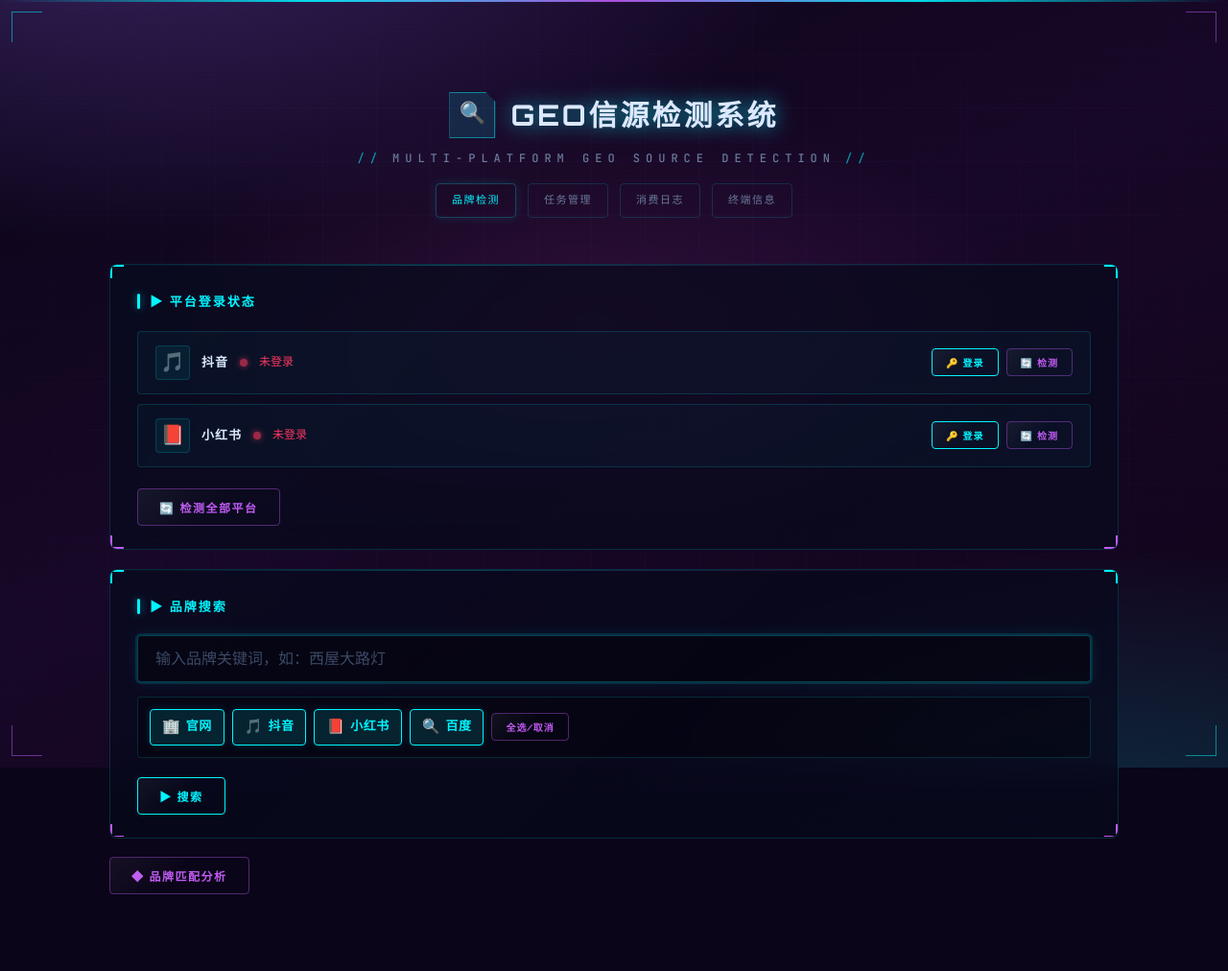
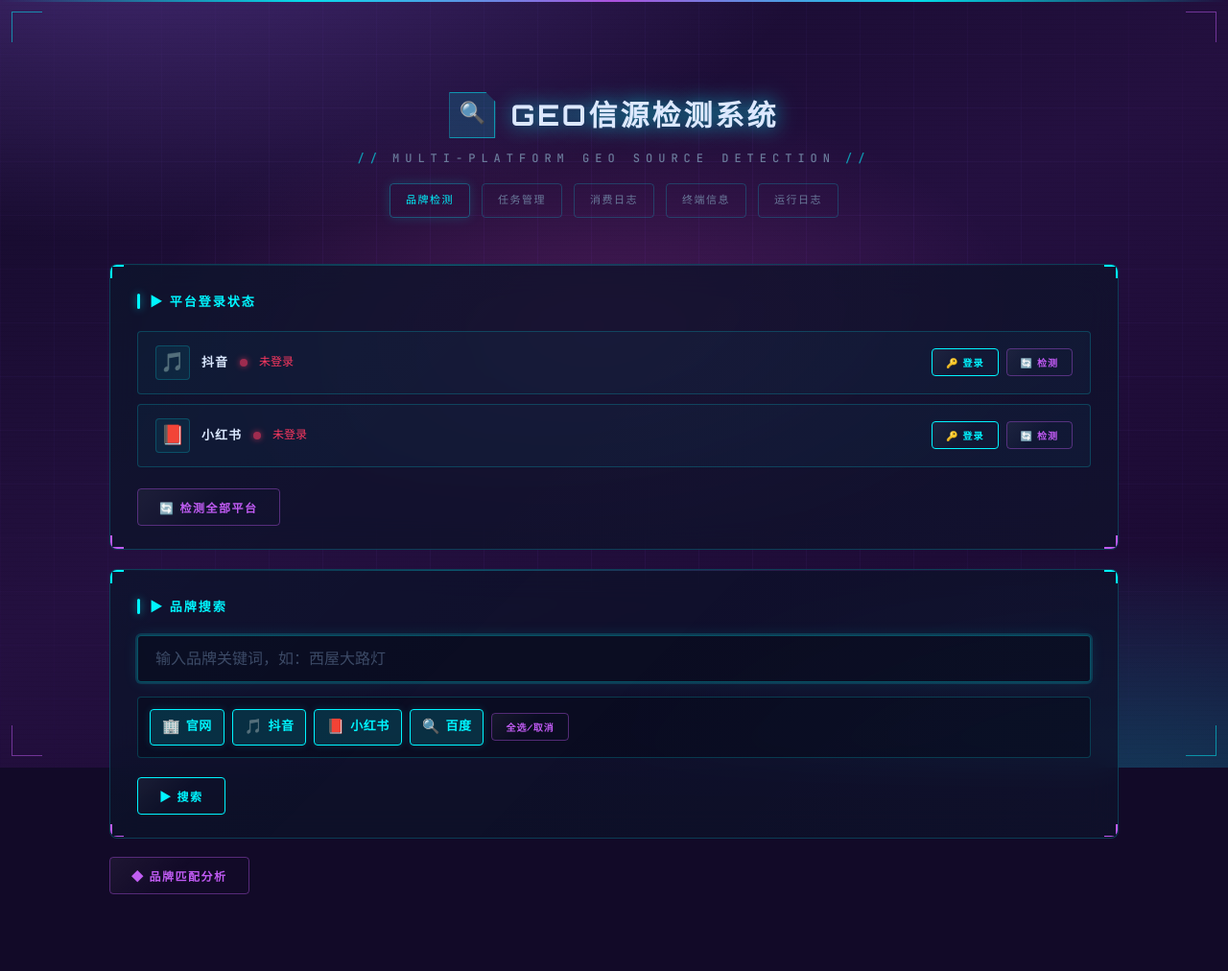
Before and after one commit to sad2zombie/detection-geo, a FastAPI app: page / in a window 1280 px wide. Shown: the whole page at 96% size. Run offline with FastAPI, Linux system fonts and the light colour scheme.

Commit message:
优化前端界面显示

```diff
--- a/web/server.py
+++ b/web/server.py
@@ -97,6 +97,33 @@ async def consumption_page(request: Request):
 @app.get("/terminal", response_class=HTMLResponse)
 async def terminal_page(request: Request):
     return templates.TemplateResponse(request, "terminal.html", {})
+
+
+@app.get("/logs", response_class=HTMLResponse)
+async def logs_page(request: Request):
+    return templates.TemplateResponse(request, "logs.html", {})
+
+
+# ---------- API: 运行日志 ----------
+@app.get("/api/logs")
+async def api_logs(lines: int = 500):
+    """读取运行时日志文件末尾 N 行。"""
+    from core.runtime_log import RUNTIME_LOG_FILE
+
+    if not RUNTIME_LOG_FILE.is_file():
+        return JSONResponse({"lines": [], "total": 0})
+
+    lines = max(10, min(lines, 5000))
+    try:
+        with open(RUNTIME_LOG_FILE, "r", encoding="utf-8", errors="replace") as f:
+            all_lines = f.readlines()
+        tail = all_lines[-lines:] if len(all_lines) > lines else all_lines
+        return JSONResponse({
+            "lines": [l.rstrip("\n") for l in tail],
+            "total": len(all_lines),
+        })
+    except Exception as e:
+        return JSONResponse({"error": str(e)}, status_code=500)
 
 
 # ---------- API: 登录状态 ----------
--- a/web/static/bg-theme.js
+++ b/web/static/bg-theme.js
@@ -3,83 +3,83 @@
     const THEMES = [
         {
             name: "aurora",
-            baseA: "#040612",
-            baseB: "#0a1835",
-            baseC: "#061018",
-            glowA: "rgba(0, 245, 255, 0.32)",
-            glowB: "rgba(79, 195, 247, 0.22)",
-            glowC: "rgba(191, 90, 242, 0.14)",
-            grid: "rgba(0, 245, 255, 0.05)",
+            baseA: "#0a1020",
+            baseB: "#122848",
+            baseC: "#0a1a28",
+            glowA: "rgba(0, 245, 255, 0.38)",
+            glowB: "rgba(79, 195, 247, 0.28)",
+            glowC: "rgba(191, 90, 242, 0.20)",
+            grid: "rgba(0, 245, 255, 0.08)",
         },
         {
             name: "nebula",
-            baseA: "#08051a",
-            baseB: "#1a0a35",
-            baseC: "#0c0618",
-            glowA: "rgba(191, 90, 242, 0.35)",
-            glowB: "rgba(255, 56, 150, 0.18)",
-            glowC: "rgba(120, 80, 255, 0.12)",
-            grid: "rgba(191, 90, 242, 0.05)",
+            baseA: "#100a28",
+            baseB: "#281248",
+            baseC: "#140a28",
+            glowA: "rgba(191, 90, 242, 0.40)",
+            glowB: "rgba(255, 56, 150, 0.24)",
+            glowC: "rgba(120, 80, 255, 0.18)",
+            grid: "rgba(191, 90, 242, 0.08)",
         },
         {
             name: "emerald",
-            baseA: "#030a08",
-            baseB: "#062818",
-            baseC: "#041210",
-            glowA: "rgba(57, 255, 20, 0.2)",
-            glowB: "rgba(0, 245, 200, 0.22)",
-            glowC: "rgba(0, 180, 120, 0.1)",
-            grid: "rgba(57, 255, 20, 0.04)",
+            baseA: "#061410",
+            baseB: "#0a3828",
+            baseC: "#061e18",
+            glowA: "rgba(57, 255, 20, 0.28)",
+            glowB: "rgba(0, 245, 200, 0.28)",
+            glowC: "rgba(0, 180, 120, 0.16)",
+            grid: "rgba(57, 255, 20, 0.07)",
         },
         {
             name: "sunset",
-            baseA: "#120608",
-            baseB: "#281018",
-            baseC: "#180a10",
-            glowA: "rgba(255, 120, 80, 0.28)",
-            glowB: "rgba(255, 214, 10, 0.16)",
-            glowC: "rgba(191, 90, 242, 0.12)",
-            grid: "rgba(255, 150, 100, 0.04)",
+            baseA: "#1e0a10",
+            baseB: "#381828",
+            baseC: "#240e18",
+            glowA: "rgba(255, 120, 80, 0.35)",
+            glowB: "rgba(255, 214, 10, 0.22)",
+            glowC: "rgba(191, 90, 242, 0.18)",
+            grid: "rgba(255, 150, 100, 0.07)",
         },
         {
             name: "ocean",
-            baseA: "#020810",
-            baseB: "#061828",
-            baseC: "#030c14",
-            glowA: "rgba(0, 150, 255, 0.3)",
-            glowB: "rgba(0, 245, 255, 0.2)",
-            glowC: "rgba(60, 100, 255, 0.12)",
-            grid: "rgba(0, 180, 255, 0.045)",
+            baseA: "#061020",
+            baseB: "#0a2840",
+            baseC: "#061828",
+            glowA: "rgba(0, 150, 255, 0.36)",
+            glowB: "rgba(0, 245, 255, 0.28)",
+            glowC: "rgba(60, 100, 255, 0.18)",
+            grid: "rgba(0, 180, 255, 0.07)",
         },
         {
             name: "violet",
-            baseA: "#0a0518",
-            baseB: "#180828",
-            baseC: "#10041a",
-            glowA: "rgba(160, 100, 255, 0.32)",
-            glowB: "rgba(0, 245, 255, 0.15)",
-            glowC: "rgba(255, 80, 200, 0.1)",
-            grid: "rgba(160, 100, 255, 0.045)",
+            baseA: "#120a28",
+            baseB: "#241040",
+            baseC: "#18082e",
+            glowA: "rgba(160, 100, 255, 0.38)",
+            glowB: "rgba(0, 245, 255, 0.22)",
+            glowC: "rgba(255, 80, 200, 0.16)",
+            grid: "rgba(160, 100, 255, 0.07)",
         },
         {
             name: "steel",
-            baseA: "#06080c",
-            baseB: "#101820",
-            baseC: "#080a10",
-            glowA: "rgba(180, 200, 220, 0.15)",
-            glowB: "rgba(0, 245, 255, 0.18)",
-            glowC: "rgba(100, 140, 200, 0.1)",
-            grid: "rgba(180, 200, 220, 0.035)",
+            baseA: "#0a1018",
+            baseB: "#182838",
+            baseC: "#0e1420",
+            glowA: "rgba(180, 200, 220, 0.22)",
+            glowB: "rgba(0, 245, 255, 0.24)",
+            glowC: "rgba(100, 140, 200, 0.16)",
+            grid: "rgba(180, 200, 220, 0.06)",
         },
         {
             name: "crimson",
-            baseA: "#100408",
-            baseB: "#200818",
-            baseC: "#140610",
-            glowA: "rgba(255, 56, 96, 0.25)",
-            glowB: "rgba(191, 90, 242, 0.2)",
-            glowC: "rgba(255, 120, 60, 0.1)",
-            grid: "rgba(255, 80, 120, 0.04)",
+            baseA: "#1a0810",
+            baseB: "#301028",
+            baseC: "#200a18",
+            glowA: "rgba(255, 56, 96, 0.32)",
+            glowB: "rgba(191, 90, 242, 0.26)",
+            glowC: "rgba(255, 120, 60, 0.16)",
+            grid: "rgba(255, 80, 120, 0.07)",
         },
     ];
 
--- a/web/static/style.css
+++ b/web/static/style.css
@@ -7,19 +7,19 @@
 
 /* --- CSS Variables / Design Tokens --- */
 :root {
-    /* 背景层 */
-    --bg-void: #03030a;
-    --bg-deep: #050510;
-    --bg-card: rgba(8, 10, 28, 0.72);
+    /* 背景层 — 提亮 */
+    --bg-void: #08081a;
+    --bg-deep: #0c0c24;
+    --bg-card: rgba(14, 18, 42, 0.78);
 
     /* 主色调 — 电光青 + 霓虹紫 */
     --cyan: #00f5ff;
-    --cyan-dim: rgba(0, 245, 255, 0.12);
-    --cyan-mid: rgba(0, 245, 255, 0.25);
-    --cyan-glow: rgba(0, 245, 255, 0.55);
+    --cyan-dim: rgba(0, 245, 255, 0.15);
+    --cyan-mid: rgba(0, 245, 255, 0.30);
+    --cyan-glow: rgba(0, 245, 255, 0.60);
     --purple: #bf5af2;
-    --purple-dim: rgba(191, 90, 242, 0.12);
-    --purple-glow: rgba(191, 90, 242, 0.55);
+    --purple-dim: rgba(191, 90, 242, 0.15);
+    --purple-glow: rgba(191, 90, 242, 0.60);
 
     /* 语义色 */
     --success: #39ff14;      /* 霓虹绿 */
@@ -32,9 +32,9 @@
     --text-dim: #6a7a9a;
     --text-muted: #3d4a66;
 
-    /* 边框 */
-    --border: rgba(0, 245, 255, 0.15);
-    --border-bright: rgba(0, 245, 255, 0.45);
+    /* 边框 — 提亮 */
+    --border: rgba(0, 245, 255, 0.20);
+    --border-bright: rgba(0, 245, 255, 0.50);
 
     /* 间距 & 圆角 */
     --radius: 4px;
@@ -66,17 +66,17 @@ body {
 
 .bg-gradient {
     background:
-        radial-gradient(ellipse 100% 80% at 10% -15%, var(--bg-glow-a, rgba(191, 90, 242, 0.25)) 0%, transparent 58%),
-        radial-gradient(ellipse 85% 65% at 92% 105%, var(--bg-glow-b, rgba(0, 245, 255, 0.2)) 0%, transparent 52%),
-        radial-gradient(ellipse 55% 45% at 48% 42%, var(--bg-glow-c, rgba(120, 80, 255, 0.1)) 0%, transparent 65%),
-        linear-gradient(155deg, var(--bg-base-a, #03030a) 0%, var(--bg-base-b, #0a0820) 48%, var(--bg-base-c, #050510) 100%);
+        radial-gradient(ellipse 100% 80% at 10% -15%, var(--bg-glow-a, rgba(191, 90, 242, 0.35)) 0%, transparent 58%),
+        radial-gradient(ellipse 85% 65% at 92% 105%, var(--bg-glow-b, rgba(0, 245, 255, 0.30)) 0%, transparent 52%),
+        radial-gradient(ellipse 55% 45% at 48% 42%, var(--bg-glow-c, rgba(120, 80, 255, 0.18)) 0%, transparent 65%),
+        linear-gradient(155deg, var(--bg-base-a, #08081a) 0%, var(--bg-base-b, #10102e) 48%, var(--bg-base-c, #0c0c24) 100%);
     transition: background 1.4s ease;
 }
 
 .bg-grid {
     background-image:
-        linear-gradient(var(--bg-grid-color, rgba(0, 245, 255, 0.04)) 1px, transparent 1px),
-        linear-gradient(90deg, var(--bg-grid-color, rgba(0, 245, 255, 0.04)) 1px, transparent 1px);
+        linear-gradient(var(--bg-grid-color, rgba(0, 245, 255, 0.07)) 1px, transparent 1px),
+        linear-gradient(90deg, var(--bg-grid-color, rgba(0, 245, 255, 0.07)) 1px, transparent 1px);
     background-size: 56px 56px;
     mask-image: radial-gradient(ellipse 95% 90% at 50% 45%, black 30%, transparent 85%);
     opacity: 0.85;
@@ -431,7 +431,7 @@ header .subtitle::after {
     padding: 13px 18px;
     border-radius: var(--radius);
     border: 1px solid var(--border);
-    background: rgba(0, 0, 0, 0.35);
+    background: rgba(6, 10, 24, 0.50);
     color: var(--text);
     font-family: 'Rajdhani', sans-serif;
     font-size: 16px;
@@ -449,7 +449,7 @@ header .subtitle::after {
 
 /* 平台选择栏 */
 .platform-select-bar {
-    background: rgba(0, 0, 0, 0.3);
+    background: rgba(6, 10, 24, 0.45);
     border: 1px solid var(--border);
     border-radius: var(--radius);
     padding: 12px;
--- a/web/templates/consumption.html
+++ b/web/templates/consumption.html
@@ -29,6 +29,7 @@
                 <a href="/tasks">任务管理</a>
                 <a href="/consumption" class="active">消费日志</a>
                 <a href="/terminal">终端信息</a>
+                <a href="/logs">运行日志</a>
             </nav>
         </header>
 
--- a/web/templates/index.html
+++ b/web/templates/index.html
@@ -34,6 +34,7 @@
                 <a href="/tasks">任务管理</a>
                 <a href="/consumption">消费日志</a>
                 <a href="/terminal">终端信息</a>
+                <a href="/logs">运行日志</a>
             </nav>
         </header>
 
--- a/web/templates/tasks.html
+++ b/web/templates/tasks.html
@@ -55,6 +55,7 @@
                 <a href="/tasks" class="active">任务管理</a>
                 <a href="/consumption">消费日志</a>
                 <a href="/terminal">终端信息</a>
+                <a href="/logs">运行日志</a>
             </nav>
 
         </header>
--- a/web/templates/terminal.html
+++ b/web/templates/terminal.html
@@ -29,6 +29,7 @@
                 <a href="/tasks">任务管理</a>
                 <a href="/consumption">消费日志</a>
                 <a href="/terminal" class="active">终端信息</a>
+                <a href="/logs">运行日志</a>
             </nav>
         </header>
 
```
Also changed, not shown: other parts of web/static/style.css (+81 -9 lines).
